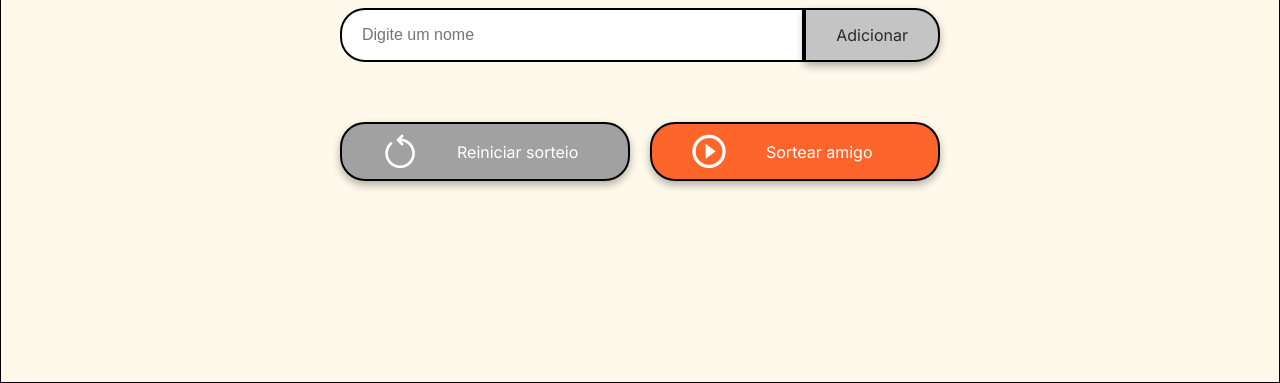
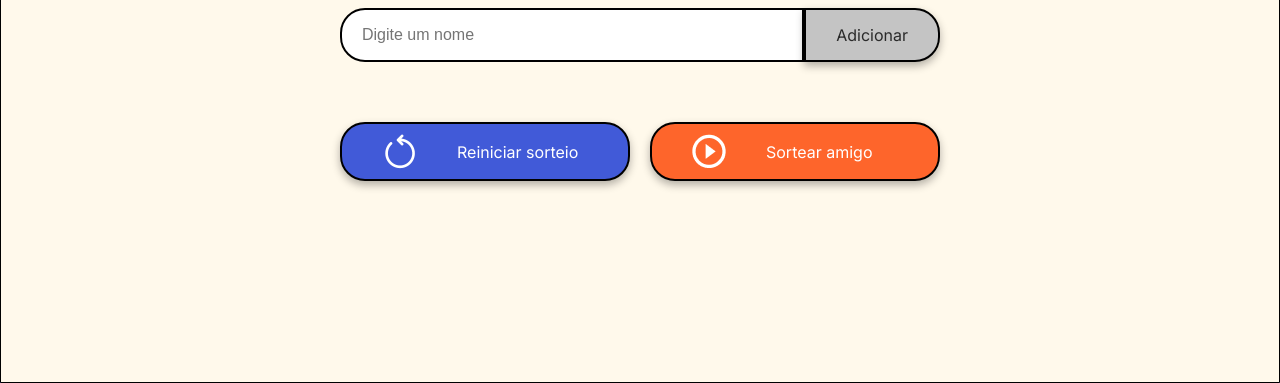
Before and after one commit to awangelo/amigo-secreto, a plain HTML site: page index.html in a window 1280 px wide. In both pictures the pointer is over the button "Reiniciar sorteio". Shown: the part 417-800 px from the top of the page. Drawn offline with Linux system fonts and the light colour scheme.

Commit message:
style: fix button hover color

```diff
--- a/style.css
+++ b/style.css
@@ -180,5 +180,5 @@ ul {
 }
 
 .button-reset:hover {
-    background-color: #a1a1a1;
+    background-color: #415ad8;
 }
```
